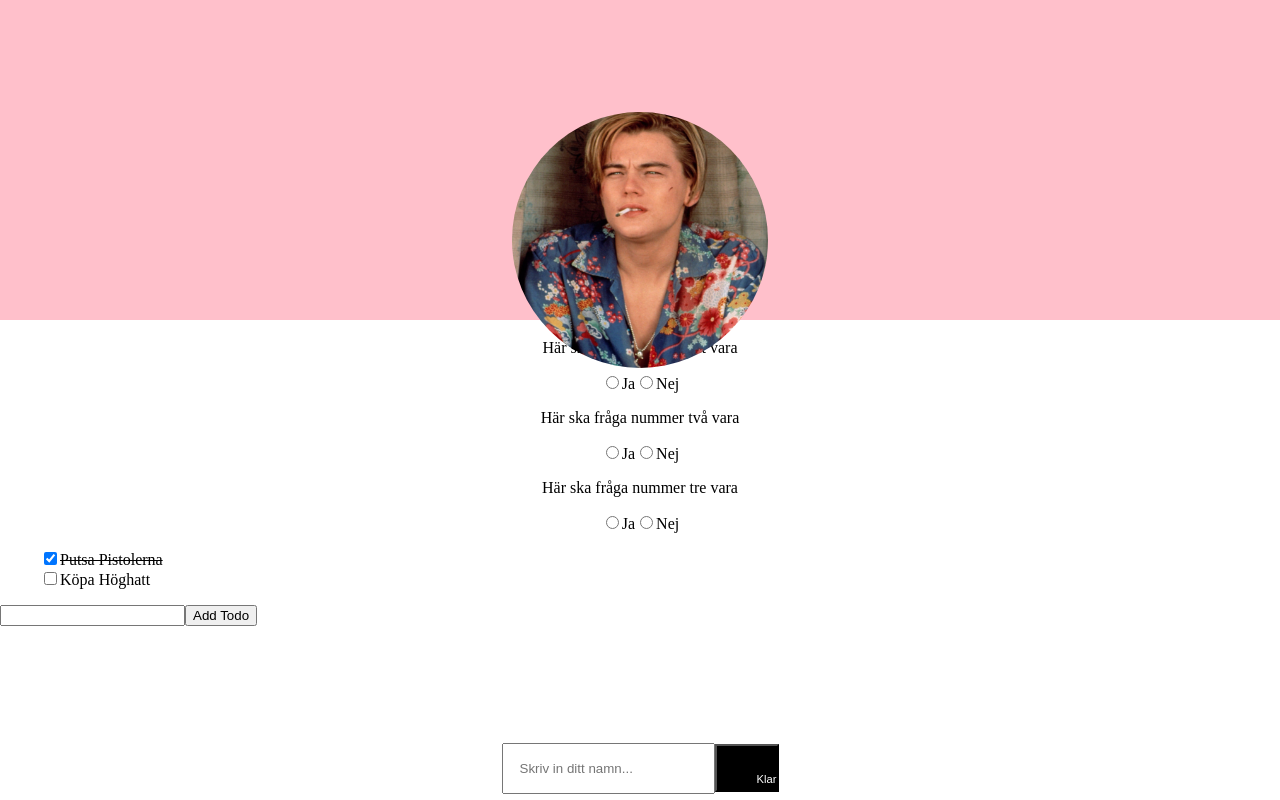
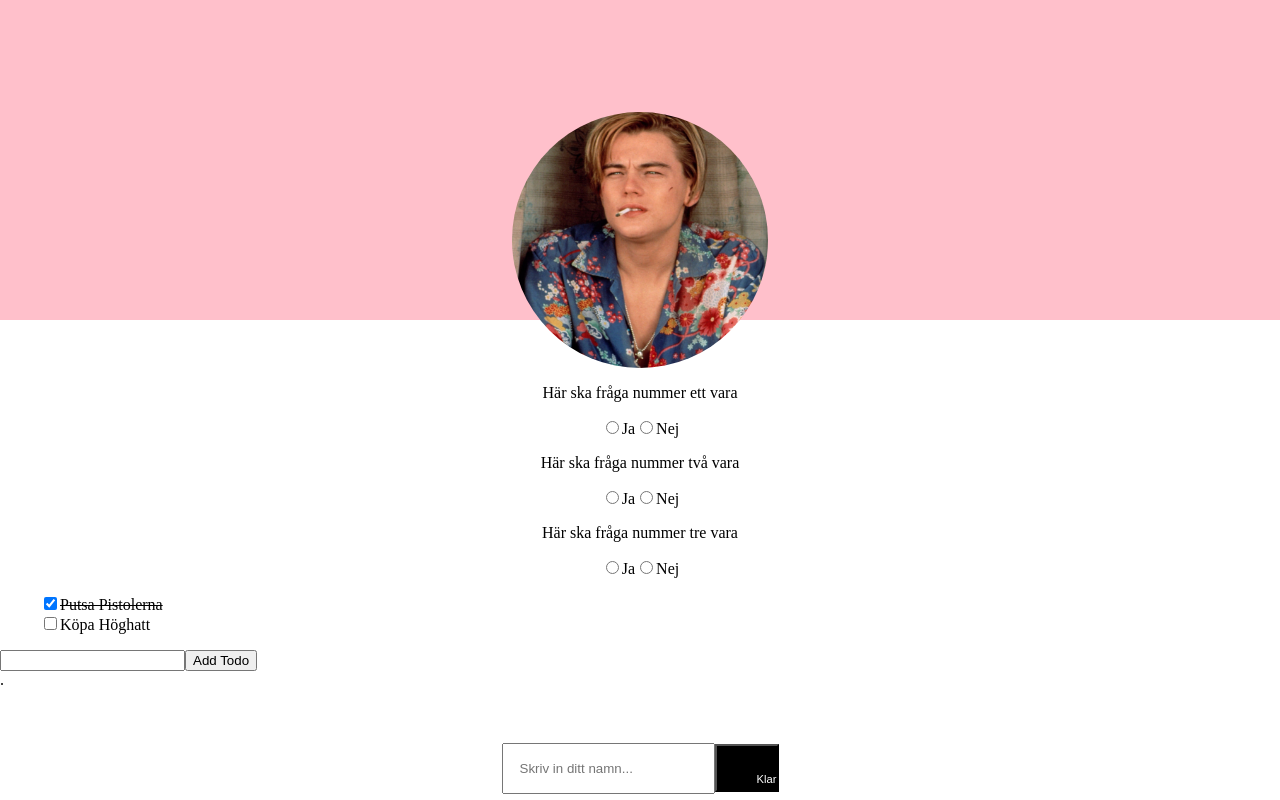
Before and after one commit to 1974pontus/R-U-CHORE, a React (Create React App) app: page / in a window 1280 px wide. Built offline with nearby package versions, Linux system fonts and the light colour scheme.

Commit message:
using hooks and working on profile

```diff
--- a/src/components/Layout.tsx
+++ b/src/components/Layout.tsx
@@ -1,4 +1,4 @@
-import React from "react";
+import React, { useState, CSSProperties } from "react";
 import ProfileImg from './ViewContainer/ProfileImg'
 import Header from './Header'
 import Title from './ViewContainer/Title';
@@ -17,17 +17,31 @@ import ProfileView from "./ViewContainer/ProfileView";
 // }
 
 const Layout = () => {
+    const [profile, setProfile] = useState('')
+
+    const handleProfileSelected = (profile: string) => {
+      setProfile(profile)
+    }
+
+    console.log(profile)
     return (
 
       <div>
         <ProfileImg />
         <Header />
         <Title />
-        <MainView />
-         <ProfileView/>
-
+        <MainView onProfilSelected={handleProfileSelected}/>
+        <ProfileView />
+         <div style={marginbottom}>.</div>
       </div>
     );
   };
 
-  export default Layout
+
+export default Layout
+
+
+
+const marginbottom: CSSProperties = {
+  marginBottom: '10rem'
+}
--- a/src/components/ViewContainer/Footer.tsx
+++ b/src/components/ViewContainer/Footer.tsx
@@ -10,7 +10,7 @@ function Footer(props: Props) {
 return (
     <footer style={footerContainer}>
         <input style={inputFelt} type="text" id="name" name="name" placeholder={props.inputplaceholder} />
-        <button value="" style={mainButton}> {props.buttontext} </button>
+        <button style={mainButton}>{props.buttontext}</button>
         {/* prop */}
     </footer>
 )
--- a/src/components/ViewContainer/MainView.tsx
+++ b/src/components/ViewContainer/MainView.tsx
@@ -1,10 +1,13 @@
 import React from 'react';
 import QuestionForm from "./QuestionForm";
 
+interface Props {
+    onProfilSelected: (profile: string) => void
+}
 
-const MainView = () => {
+const MainView = (props: Props) => {
 return (
-    <QuestionForm />
+    <QuestionForm onSubmit={props.onProfilSelected}/>
 )
 }
 
--- a/src/components/ViewContainer/QuestionForm.tsx
+++ b/src/components/ViewContainer/QuestionForm.tsx
@@ -1,15 +1,21 @@
-import React from "react";
+import React, { FormEvent } from "react";
 import {CSSProperties} from 'react'
 import Footer from "./Footer";
 
-/* interface QuestionForm {
-  htmlFor: string;
-} */
+interface Props {
+  onSubmit: (profil: string) => void;
+}
 
 
-const QuestionForm = () => {
+const QuestionForm = (props: Props) => {
+  const handleOnSubmit = (e: FormEvent) => {
+    e.preventDefault()
+    //TODO: Ta reda på vem man blev
+    props.onSubmit("leo")
+  }
+
   return (
-    <form style={questionForm}>
+    <form onSubmit={handleOnSubmit} style={questionForm}>
       <p>Här ska fråga nummer ett vara</p>
       <input type="radio" id="Q1Yes" name="Q1" value="Yes" />
       <label htmlFor="Q1">Ja</label>
@@ -38,6 +44,7 @@ const QuestionForm = () => {
 };
 
 const questionForm: CSSProperties = {
+ marginTop: '4rem',
 textAlign: 'center',
 width: '100%'
 }
```
